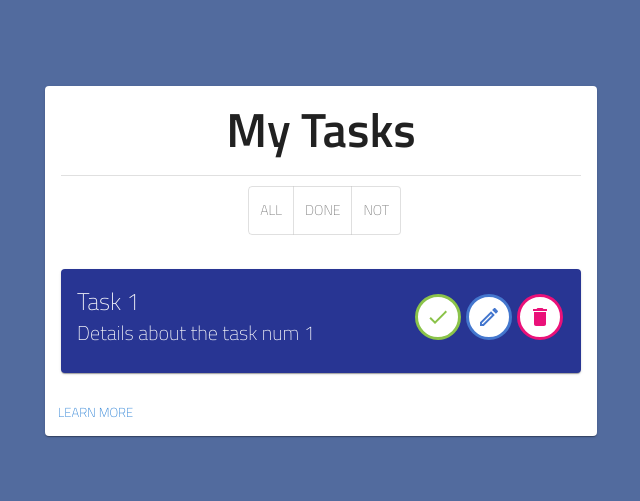
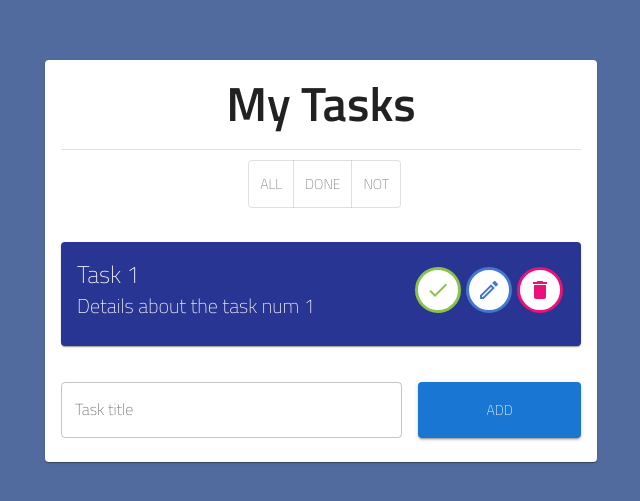
Before and after one commit to almuhannad1/todoList_React.js, a React (Vite) app: page / in a window 1280 px wide. Shown: the part 139-640 px from the top of the page, without its empty margins (319-959 px from the left). Built offline with nearby package versions, Linux system fonts and the light colour scheme.

Commit message:
add Grid for adding a task design

```diff
--- a/src/components/TodoList.jsx
+++ b/src/components/TodoList.jsx
@@ -1,8 +1,6 @@
 import Container from "@mui/material/Container";
 import Card from "@mui/material/Card";
-import CardActions from "@mui/material/CardActions";
 import CardContent from "@mui/material/CardContent";
-import Button from "@mui/material/Button";
 import Typography from "@mui/material/Typography";
 import Divider from "@mui/material/Divider";
 
@@ -11,6 +9,9 @@ import ToggleButtonGroup from "@mui/material/ToggleButtonGroup";
 
 // Components
 import Todo from "./Todo";
+import Grid from "@mui/material/Grid";
+import TextField from "@mui/material/TextField";
+import Button from "@mui/material/Button";
 
 function TodoList() {
   return (
@@ -43,10 +44,41 @@ function TodoList() {
           {/* All Todos */}
           <Todo />
           {/* == All Todos == */}
+
+          {/* INPUT + ADD BUTTON */}
+          <Grid container style={{ marginTop: "20px" }} spacing={2}>
+            <Grid
+              item
+              xs={8}
+              display="flex"
+              justifyContent="space-around"
+              alignItems="center"
+            >
+              <TextField
+                id="outlined-basic"
+                label="Task title"
+                variant="outlined"
+                style={{ width: "100%" }}
+              />
+            </Grid>
+
+            <Grid
+              item
+              xs={4}
+              display="flex"
+              justifyContent="space-around"
+              alignItems="center"
+            >
+              <Button
+                style={{ width: "100%", height: "100%" }}
+                variant="contained"
+              >
+                ADD
+              </Button>
+            </Grid>
+          </Grid>
+          {/* == INPUT + ADD BUTTON == */}
         </CardContent>
-        <CardActions>
-          <Button size="small">Learn More</Button>
-        </CardActions>
       </Card>
     </Container>
   );
```
Also changed, not shown: 1 other file (tests, documents, lock files or other folders).
